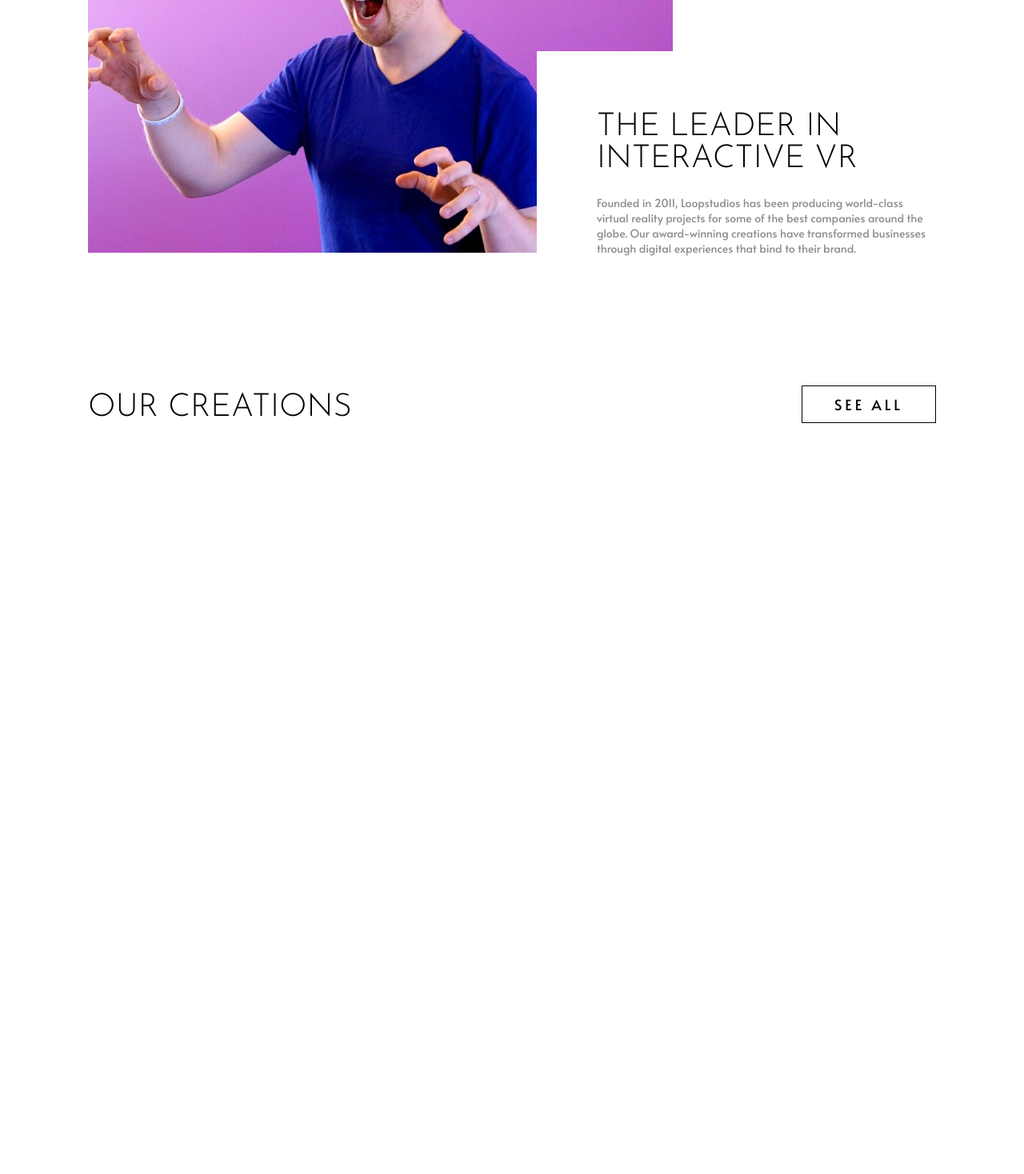
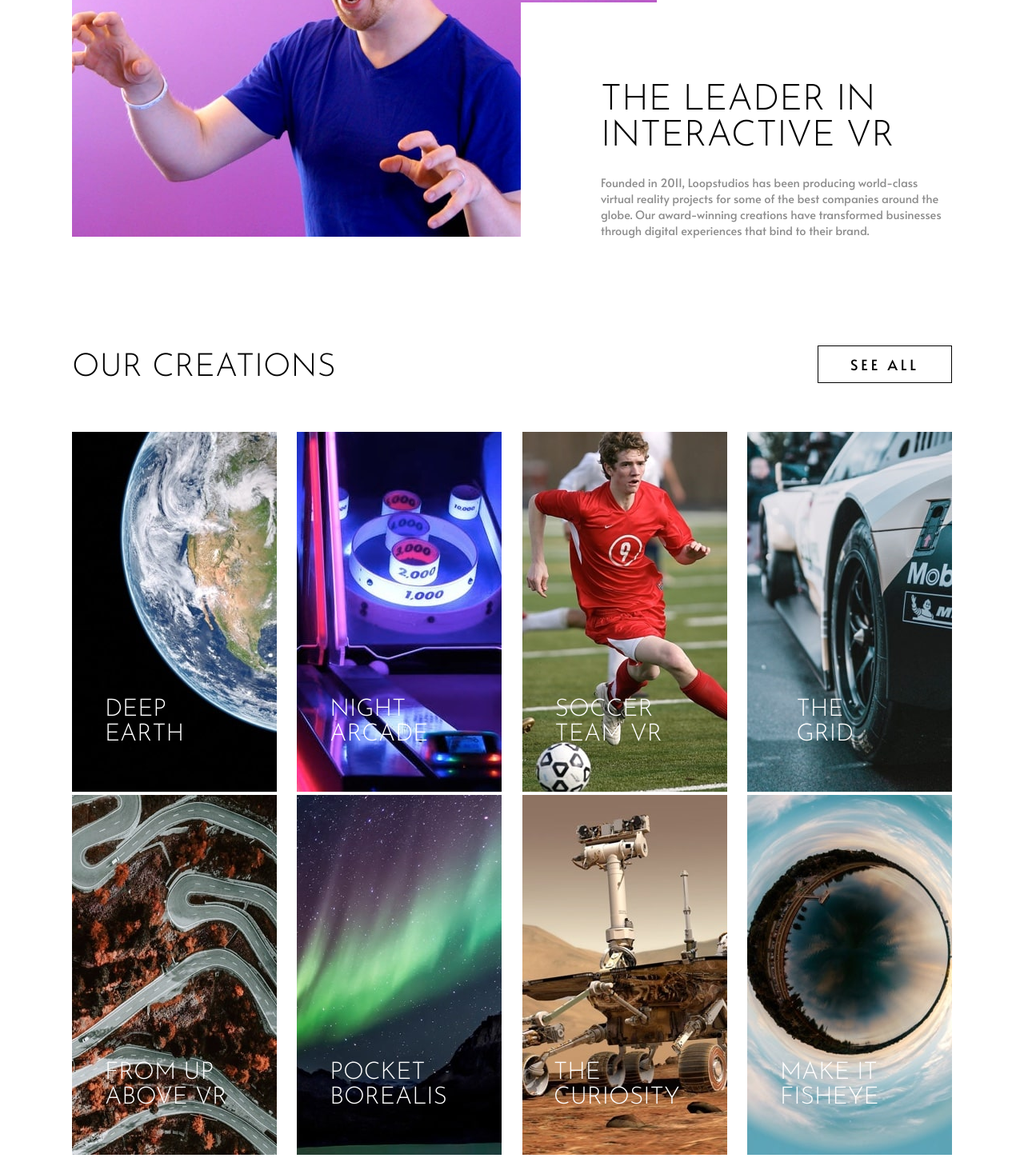
Before and after one commit to vineyy17/Loopstudios-landing-page, a website: page index.html in a window 1280 px wide. Shown: the part 1094-2562 px from the top of the page at 80% size. Before the commit the page ends 1674 px from the top, so only its background shows below. Drawn offline with Linux system fonts and the light colour scheme.

Commit message:
Almost done with the gallery section

```diff
--- a/index.html
+++ b/index.html
@@ -68,6 +68,50 @@
             <button class="creations__button">see all</button>
           </div>
 
+          <div class="picture-gallery">
+
+            <figure class="picture-gallery__div">
+              <img src="images/desktop/image-deep-earth.jpg" alt="deep earth" class="picture-gallery__image">
+              <figcaption class="picture-gallery__text">Deep earth</figcaption>
+            </figure>
+
+            <figure class="picture-gallery__div">
+              <img src="images/desktop/image-night-arcade.jpg" alt="night arcade" class="picture-gallery__image">
+              <figcaption class="picture-gallery__text">Night arcade</figcaption>
+            </figure>
+
+            <figure class="picture-gallery__div">
+              <img src="images/desktop/image-soccer-team.jpg" alt="soccer team" class="picture-gallery__image">
+              <figcaption class="picture-gallery__text">Soccer team vr</figcaption>
+            </figure>
+
+            <figure class="picture-gallery__div">
+              <img src="images/desktop/image-grid.jpg" alt="The grid" class="picture-gallery__image">
+              <figcaption class="picture-gallery__text picture-gallery__text--grid-text">The grid</figcaption>
+            </figure>
+
+            <figure class="picture-gallery__div">
+              <img src="images/desktop/image-from-above.jpg" alt="from above" class="picture-gallery__image">
+              <figcaption class="picture-gallery__text">From up above vr</figcaption>
+            </figure>
+
+            <figure class="picture-gallery__div">
+              <img src="images/desktop/image-pocket-borealis.jpg" alt="pocket image" class="picture-gallery__image">
+              <figcaption class="picture-gallery__text">Pocket borealis</figcaption>
+            </figure>
+
+            <figure class="picture-gallery__div">
+              <img src="images/desktop/image-curiosity.jpg" alt="curiosity image" class="picture-gallery__image">
+              <figcaption class="picture-gallery__text">The curiosity</figcaption>
+            </figure>
+
+            <figure class="picture-gallery__div">
+              <img src="images/desktop/image-fisheye.jpg" alt="fish eye" class="picture-gallery__image">
+              <figcaption class="picture-gallery__text">Make it fisheye</figcaption>
+            </figure>
+
+          </div>
+
         </div>
     </body>
 </html>
--- a/sass/_components.scss
+++ b/sass/_components.scss
@@ -26,7 +26,7 @@
 .hero {
     display: flex;
     justify-content: flex-start;
-    margin-top: 12%;
+    margin-top: 11%;
     animation: moveInLeft 1s ease-out;
 
     &__textbox {
@@ -71,35 +71,39 @@
 ///////////////////////////////////////
 // VR GALLERY TEXT
 .gallery-text {
-    padding-top: 7.5rem;
-    padding-left: 7.5rem;
+    padding-top: 10rem;
+    padding-left: 10rem;
+    padding-bottom: .2rem;
     position: relative;
     z-index: 10;
     background-color: var(--white);
     align-self: flex-end;
-    width: 60%;
+    width: 50%;
 
     &__large {
         text-transform: uppercase;
         font-weight: 300;
-        font-size: 4rem;
+        font-size: 4.5rem;
         color: var(--black);
     }
 
     &__small {
         margin-top: 2.5rem;
-        font-size: 1.4rem;
+        font-size: 1.45rem;
         color: var(--dark-gray);
         font-family: 'Alata', sans-serif;
         font-weight: 400;
     }
 }
 
+///////////////////////////////////////
+// CREATIONS SECTION PLUS CHILDREN
+
 .creations {
 
     display: flex;
     justify-content: space-between;
-    padding: 5rem 11rem;
+    padding: 4rem 9rem;
     align-items: center;
 
     & > * {
@@ -134,3 +138,46 @@
     }
 
 }
+
+
+///////////////////////////////////////
+// PICTURE GALLERY
+
+.picture-gallery {
+
+    &__div {
+        position: relative;
+    }
+
+    &__text {
+        position: absolute;
+        top: 65%;
+        left: 40%;
+        transform: translate(-40%, 60%);
+        font-size: 3rem;
+        text-transform: uppercase;
+        text-align: left;
+
+        &--grid-text {
+            width: 40%;
+        }
+    }
+
+    &__image {
+        cursor: pointer;
+
+        &:hover {
+            filter: opacity(0.4);
+        }
+    }
+
+    // &__image:hover &__text {
+    //     color: black;
+    // }
+
+
+
+    // &:hover &__image {
+    //     filter: opacity();
+    // }
+}
--- a/sass/_layout.scss
+++ b/sass/_layout.scss
@@ -3,7 +3,7 @@
     background-image: url(/images/desktop/image-hero.jpg);
     background-size: cover;
     background-position: top;
-    padding: 5rem 11rem;
+    padding: 5rem 9rem;
     position: relative;
 }
 
@@ -15,5 +15,13 @@
 
 .vr-gallery {
     display: flex;
-    padding: 11rem 11rem;
+    padding: 9rem 9rem;
 }
+
+.picture-gallery {
+    display: flex;
+    padding: 2rem 9rem;
+    flex-wrap: wrap;
+
+    justify-content: space-between;
+}
```
Also changed, not shown: css/style.css, 1 other file.
